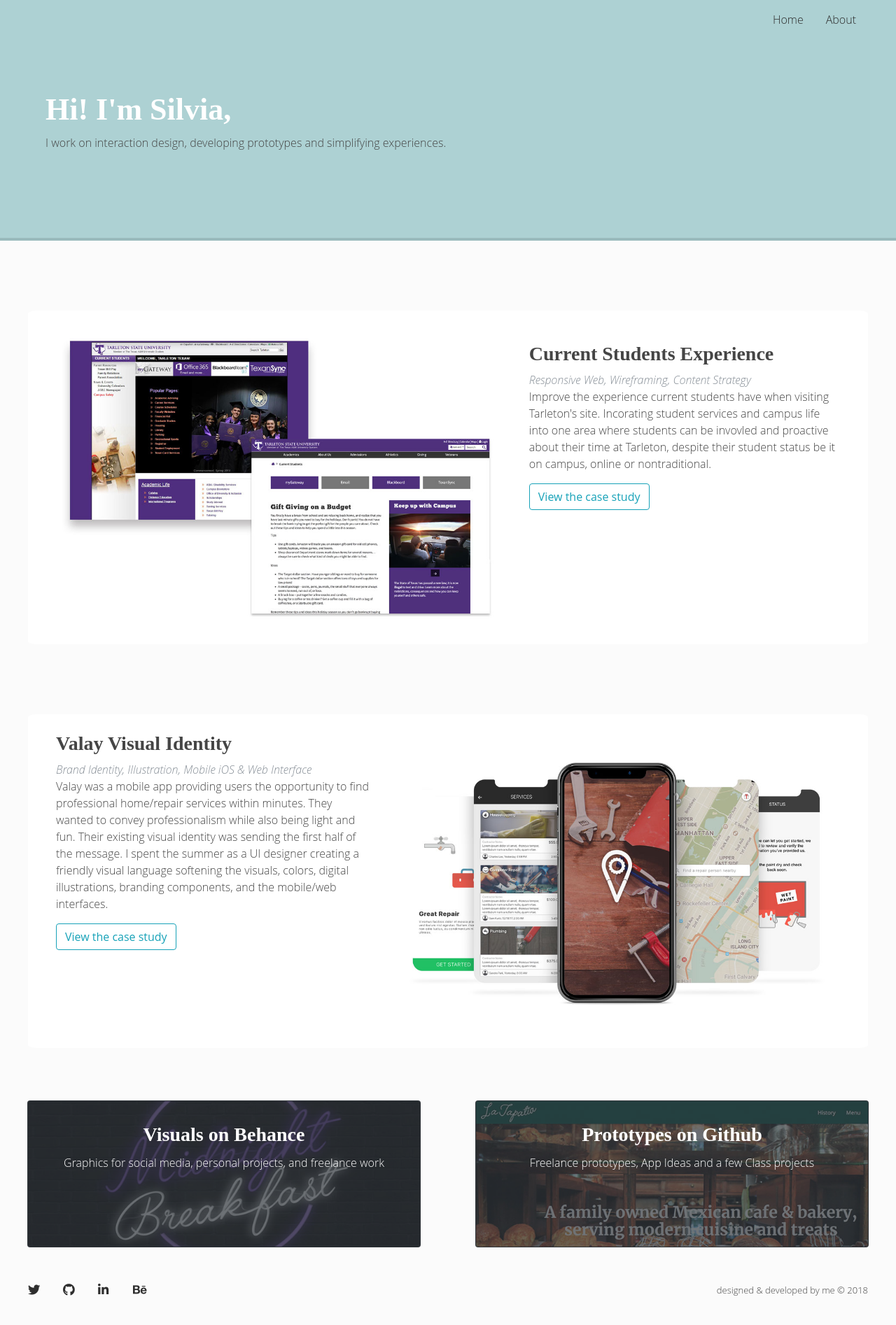
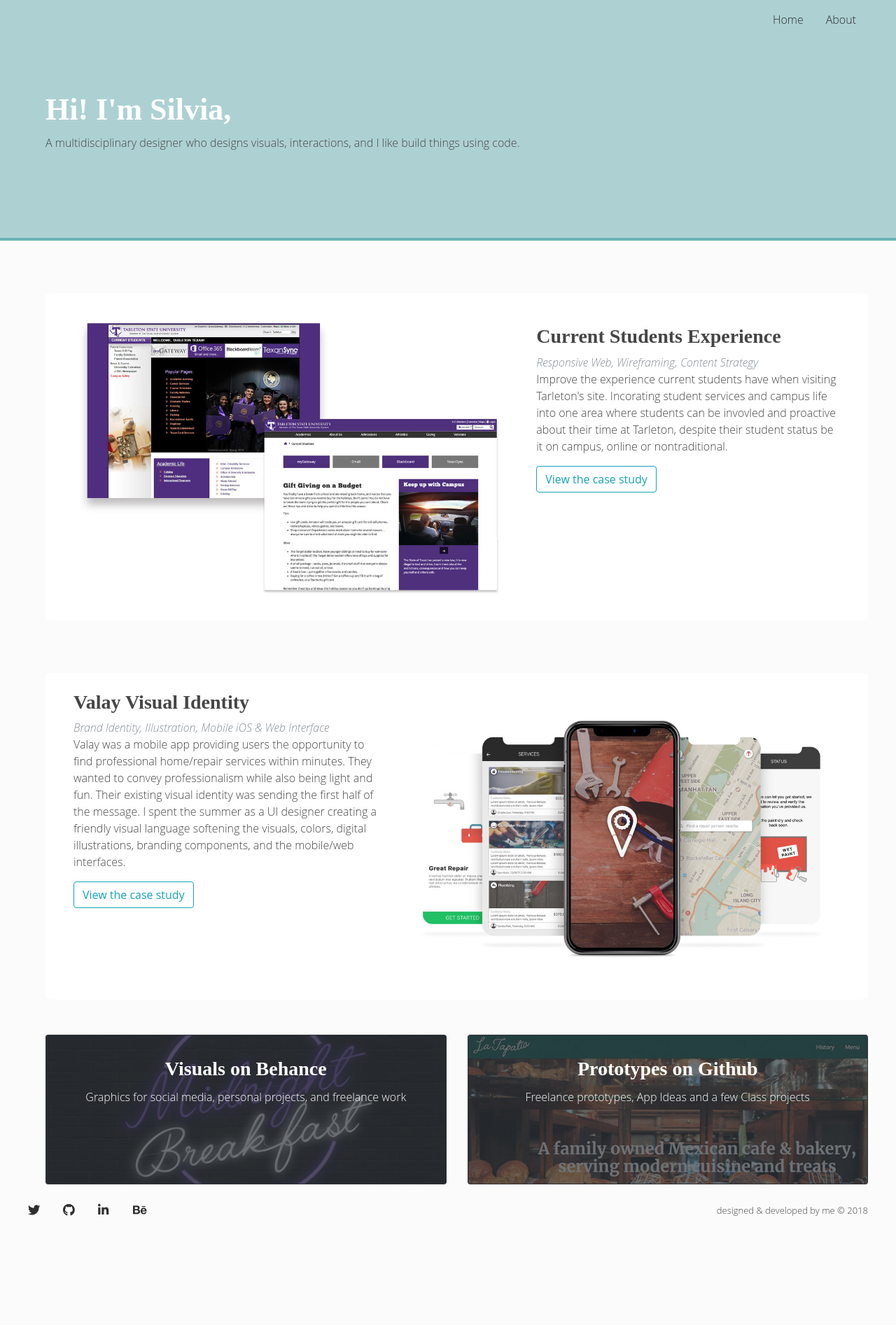
Before and after one commit to silviafuen/silviafuen.github.io, a Jekyll site: the page built from index.html, in a window 1280 px wide. Shown: the whole page at 70% size. Built offline with Jekyll 4.4.1, drawn with Linux system fonts in a browser that asks for light colours; nearby versions of some CDN libraries; after the commit the page ends 1779 px from its top, so only the background shows below that.

Commit message:
Small content corrections
Modifying content, correcting small document issues

```diff
--- a/_includes/header.html
+++ b/_includes/header.html
@@ -4,7 +4,7 @@
       <span class="navbar-toggler-icon"></span>
     </button>
     <div class="collapse navbar-collapse justify-content-end" id="navbarNavAltMarkup">
-      <a class="nav-link active" href="index.html">Home</a>
+      <a class="nav-link active" href="/">Home</a>
       <a class="nav-link" href="about.html">About</a>
     </div>
   </nav>
--- a/_layouts/index.html
+++ b/_layouts/index.html
@@ -17,10 +17,6 @@
 	header {
 		background-color: #ADD1D3;
 	}
- img {
-	 width: 75%;
-	 text-align: right;
- }
 	</style>
 	<script src="https://unpkg.com/scrollreveal/dist/scrollreveal.min.js"></script>
 	{% include analytics.html %}
--- a/about.html
+++ b/about.html
@@ -10,11 +10,11 @@
   <div class="col-md-5 col-sm-12">
     <h3>Hi Again!</h3>
     <p>
-      I'm Silvia, a digital product designer that uses simple interfaces,  user input, and compassion to create inclusive experiences.  I  just finished up my fourth and final year as a Computer Science student at Tarleton State University. </p>
+      I'm Silvia, a Texas-based designer that uses a simple design approach, user feedback, and compassion to create inclusive visual experiences. I just finished up my fourth and final year as a Computer Science student at Tarleton State University.</p>
     <p>
-      I started off as a developer and transitioned to design when I found myself focusing more on a user's journey than the backend structures. Now I use my development skills to protype, think realistically, and be a bridge between developers/designers to create solutions that are not only nice but functional.  </p>
+    I started off as a developer and transitioned to design when I found myself focusing more on the visuals & flow than the backend structures. Now I use my development skills to prototype, think realistically, and be a bridge between developers/designers to create solutions that are not only nice but functional.</p>
     <p>
-      Along with design, some of my other passions include The Simpsons, Medium bookmarking articles I'll eventually get too, distance running, and the occasional boyband.  </p>
+      Along with design, some of my other passions include The Simpsons, Medium bookmarking articles I'll eventually get too, distance running, and the Avengers(Captain America mostly). </p>
     <p>My current fave emoji is: 💖</p>
   </div>
 </section>
--- a/css/main.css
+++ b/css/main.css
@@ -60,12 +60,9 @@
   background-color: #69B2B5;
 }
 
-
 /************************************/
 
 /**** HEADER + FOOTER ****/
-
-header {}
 
 header, footer {
   font-weight: 300;
@@ -108,7 +105,7 @@
 .intro-bg {
   height: 32vh;
   background-color: #ADD1D3;
-  border-bottom: 4px solid #99BABC;
+  border-bottom: 4px solid #69B2B5;
 }
 
 .intro-div {
@@ -127,17 +124,12 @@
 
 .content-divs {
   padding: 2%;
-  margin: 8% 2% 6% 2%;
+  margin: 6% 2% 4% 4%;
   background-color: #fff;
   border-radius: 1%;
-  border:
 }
-
-/**** ABOUT ME CARD ****/
-
-.content-body {
-  height: 100%;
-  padding: 3% 6% 7% 6%;
+.card-section {
+  padding: 0% 2% 2% 4%;
 }
 
 /************************************/
@@ -150,10 +142,16 @@
   padding: 7%;
 }
 
+.border-teal {
+  border-color: #69B2B5;
+}
+
 .card {
+  width: 100%;
   text-align: center;
-  margin: 0 4% 8% 4%;
 }
+
+
 
 .card-img {
   opacity: .3;
--- a/index.html
+++ b/index.html
@@ -10,7 +10,7 @@
   <div class="col-md-12 col-sm-12">
     <div class="intro-div">
     <h1>Hi! I'm Silvia, </h1>
-    <caption>I work on interaction design, developing prototypes and simplifying experiences.</caption>
+    <caption>A multidisciplinary designer who designs visuals, interactions, and I like build things using code.</caption>
   </div>
   </div>
 </section>
@@ -30,7 +30,7 @@
   </div>
 </section>
 <!--[PROJECT 2 - VALAY MOBILE APP]-->
-<section class="card0 row content-divs">
+<section class="card0 row content-divs ">
   <div class="col-md-5">
     <h3>Valay Visual Identity </h3>
     <em class="card-subtitle mb-2 text-muted">Brand Identity, Illustration, Mobile iOS & Web Interface</em>
@@ -44,8 +44,7 @@
   </div>
 </section>
 <!--[OTHER WORKS]-->
-<section class="row">
-
+<section class="row card-section">
     <div class="col-sm-6 card3">
       <a href="https://www.behance.net/silviafuen">
       <div class="card bg-dark text-white">
--- a/students.html
+++ b/students.html
@@ -1,6 +1,7 @@
 ---
 layout: default
 title: Portfolio - Silvia Fuentes
+permalink: students
 ---
 <section class="row">
   <div class="col-md-3 col-sm-1">
```
